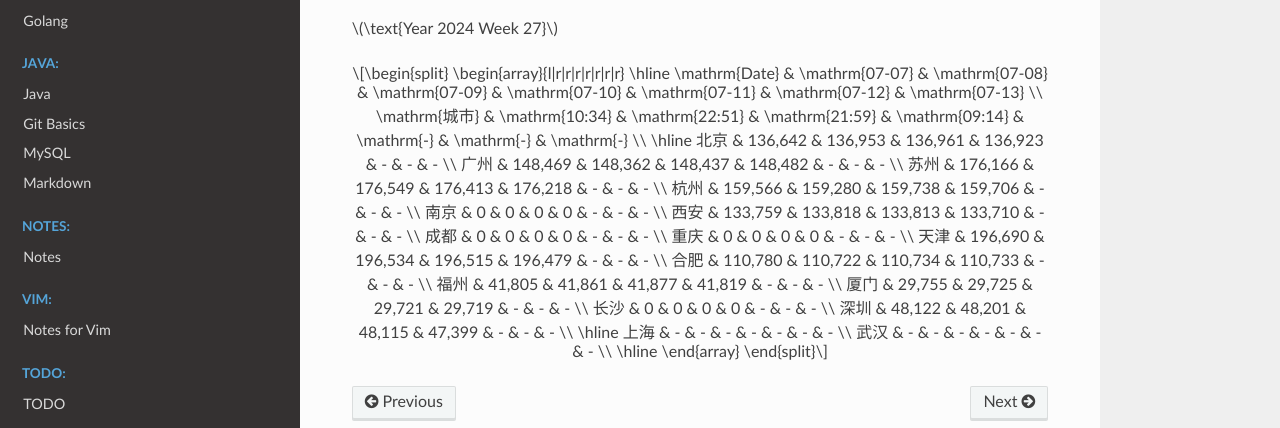
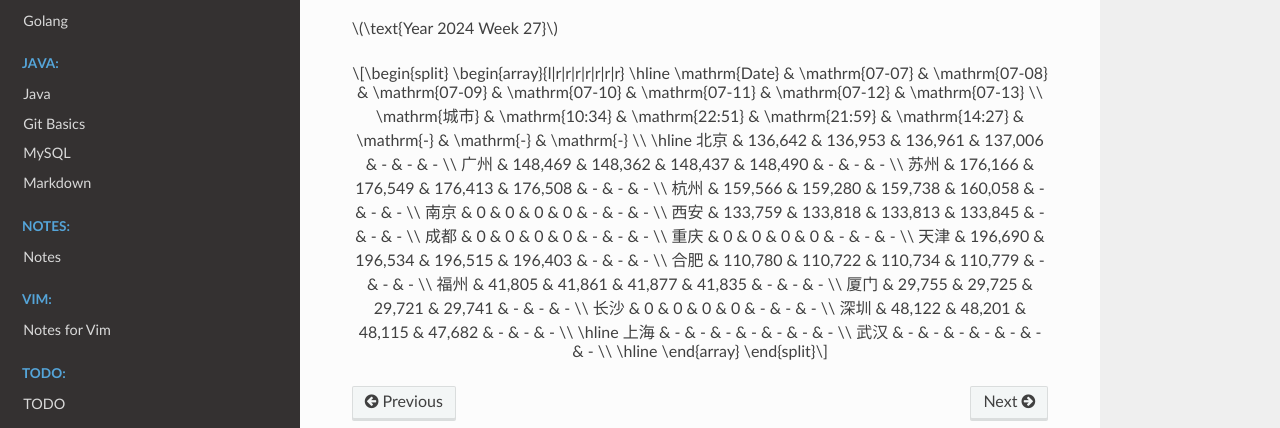
Before and after one commit to Pyrad/pyradnotes, a Sphinx documentation site: the page built from source/RealEstate/resalenumbers2024.md, in a window 1280 px wide and 900 px high, scrolled down 13200 px. Shown: the part 349-777 px from the top of the window. Built offline with Sphinx 7.4.7 and the Read the Docs theme 2.0.0, drawn with Linux system fonts in a browser that asks for light colours; pages that are not in the unit, such as notebooks, are missing from menus; a script that is not in the unit is left out.

Commit message:
Realestate Update resale numbers 2024-07-10 14:27

```diff
--- a/source/RealEstate/resalenumbers2024.md
+++ b/source/RealEstate/resalenumbers2024.md
@@ -875,22 +875,22 @@ $$
 \begin{array}{l|r|r|r|r|r|r|r}
 \hline
 \mathrm{Date} & \mathrm{07-07} & \mathrm{07-08} & \mathrm{07-09} & \mathrm{07-10} & \mathrm{07-11} & \mathrm{07-12} & \mathrm{07-13} \\
-\mathrm{城市} & \mathrm{10:34} & \mathrm{22:51} & \mathrm{21:59} & \mathrm{09:14} & \mathrm{-} & \mathrm{-} & \mathrm{-} \\
+\mathrm{城市} & \mathrm{10:34} & \mathrm{22:51} & \mathrm{21:59} & \mathrm{14:27} & \mathrm{-} & \mathrm{-} & \mathrm{-} \\
 \hline
-北京 & 136,642 & 136,953 & 136,961 & 136,923 & - & - & - \\
-广州 & 148,469 & 148,362 & 148,437 & 148,482 & - & - & - \\
-苏州 & 176,166 & 176,549 & 176,413 & 176,218 & - & - & - \\
-杭州 & 159,566 & 159,280 & 159,738 & 159,706 & - & - & - \\
+北京 & 136,642 & 136,953 & 136,961 & 137,006 & - & - & - \\
+广州 & 148,469 & 148,362 & 148,437 & 148,490 & - & - & - \\
+苏州 & 176,166 & 176,549 & 176,413 & 176,508 & - & - & - \\
+杭州 & 159,566 & 159,280 & 159,738 & 160,058 & - & - & - \\
 南京 & 0 & 0 & 0 & 0 & - & - & - \\
-西安 & 133,759 & 133,818 & 133,813 & 133,710 & - & - & - \\
+西安 & 133,759 & 133,818 & 133,813 & 133,845 & - & - & - \\
 成都 & 0 & 0 & 0 & 0 & - & - & - \\
 重庆 & 0 & 0 & 0 & 0 & - & - & - \\
-天津 & 196,690 & 196,534 & 196,515 & 196,479 & - & - & - \\
-合肥 & 110,780 & 110,722 & 110,734 & 110,733 & - & - & - \\
-福州 & 41,805 & 41,861 & 41,877 & 41,819 & - & - & - \\
-厦门 & 29,755 & 29,725 & 29,721 & 29,719 & - & - & - \\
+天津 & 196,690 & 196,534 & 196,515 & 196,403 & - & - & - \\
+合肥 & 110,780 & 110,722 & 110,734 & 110,779 & - & - & - \\
+福州 & 41,805 & 41,861 & 41,877 & 41,835 & - & - & - \\
+厦门 & 29,755 & 29,725 & 29,721 & 29,741 & - & - & - \\
 长沙 & 0 & 0 & 0 & 0 & - & - & - \\
-深圳 & 48,122 & 48,201 & 48,115 & 47,399 & - & - & - \\
+深圳 & 48,122 & 48,201 & 48,115 & 47,682 & - & - & - \\
 \hline
 上海 & - & - & - & - & - & - & - \\
 武汉 & - & - & - & - & - & - & - \\
```
Also changed, not shown: 1 other file.
